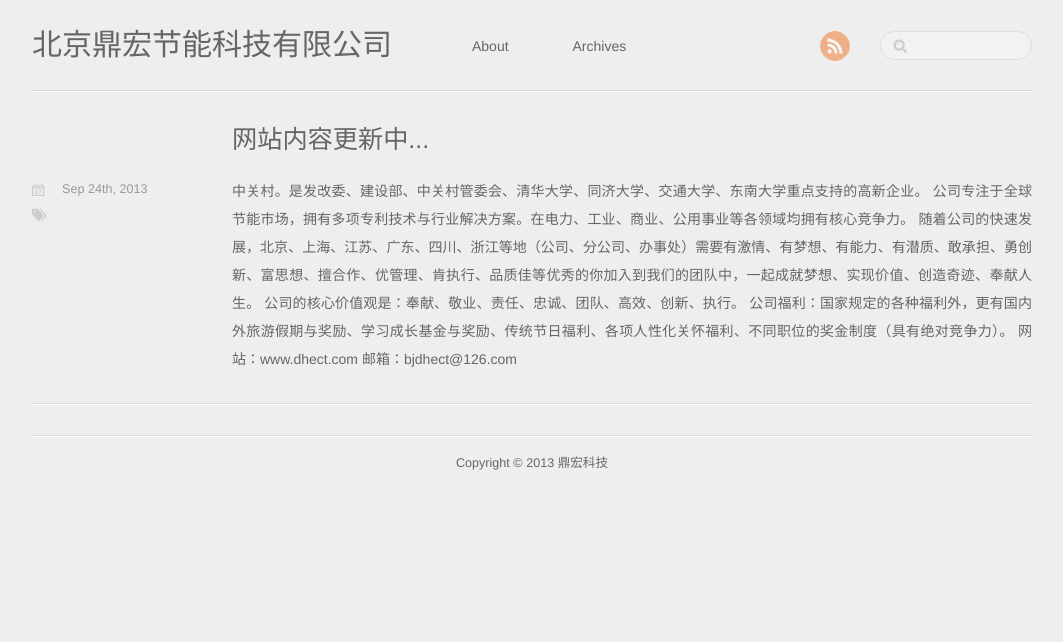
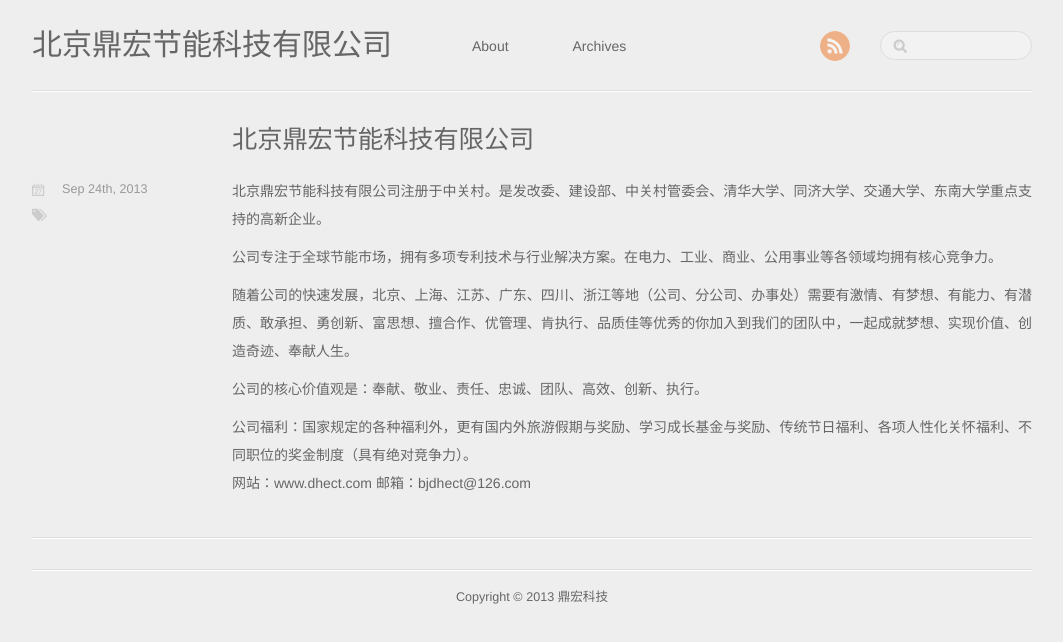
Before and after one commit to SmithWang/smithwang.github.com, a plain HTML site: page blog/2013/09/24/wang-zhan-zheng-zai-gai-ban-zhong-dot-dot-dot/index.html in a window 1280 px wide. Shown: the whole page, without its empty margins (108-1171 px from the left). Drawn offline with nearby package versions, Linux system fonts and the light colour scheme.

Commit message:
Update index.html
5

```diff
--- a/blog/2013/09/24/wang-zhan-zheng-zai-gai-ban-zhong-dot-dot-dot/index.html
+++ b/blog/2013/09/24/wang-zhan-zheng-zai-gai-ban-zhong-dot-dot-dot/index.html
@@ -2,13 +2,13 @@
 <html>
 <head>
 	<meta charset="utf-8">
-	<title>网站内容更新中。。。 - 北京鼎宏节能科技有限公司</title>
+	<title>北京鼎宏节能科技有限公司</title>
 	<meta name="author" content="鼎宏科技">
 
 
 
 	<meta name="description" content="
-中关村。是发改委、建设部、中关村管委会、清华大学、同济大学、交通大学、东南大学重点支持的高新企业。
+   北京鼎宏节能科技有限公司注册于中关村。是发改委、建设部、中关村管委会、清华大学、同济大学、交通大学、东南大学重点支持的高新企业。
 
    公司专注于全球节能市场，拥有多项专利技术与行业解决方案。在电力、工业、商业、公用事业等各领域均拥有核心竞争力。
 
@@ -87,16 +87,16 @@
 
 
 	<div id="content" class="inner"><article class="post">
-	<h2 class="title">网站内容更新中...</h2>
-	<div class="entry-content"><p>中关村。是发改委、建设部、中关村管委会、清华大学、同济大学、交通大学、东南大学重点支持的高新企业。
+	<h2 class="title">北京鼎宏节能科技有限公司</h2>
+	<div class="entry-content"><p>北京鼎宏节能科技有限公司注册于中关村。是发改委、建设部、中关村管委会、清华大学、同济大学、交通大学、东南大学重点支持的高新企业。</p>
 
-   公司专注于全球节能市场，拥有多项专利技术与行业解决方案。在电力、工业、商业、公用事业等各领域均拥有核心竞争力。
+   <p>公司专注于全球节能市场，拥有多项专利技术与行业解决方案。在电力、工业、商业、公用事业等各领域均拥有核心竞争力。</p>
 
-   随着公司的快速发展，北京、上海、江苏、广东、四川、浙江等地（公司、分公司、办事处）需要有激情、有梦想、有能力、有潜质、敢承担、勇创新、富思想、擅合作、优管理、肯执行、品质佳等优秀的你加入到我们的团队中，一起成就梦想、实现价值、创造奇迹、奉献人生。
+   <p>随着公司的快速发展，北京、上海、江苏、广东、四川、浙江等地（公司、分公司、办事处）需要有激情、有梦想、有能力、有潜质、敢承担、勇创新、富思想、擅合作、优管理、肯执行、品质佳等优秀的你加入到我们的团队中，一起成就梦想、实现价值、创造奇迹、奉献人生。</p>
 
-   公司的核心价值观是：奉献、敬业、责任、忠诚、团队、高效、创新、执行。
+   <p>公司的核心价值观是：奉献、敬业、责任、忠诚、团队、高效、创新、执行。</p>
 
-公司福利：国家规定的各种福利外，更有国内外旅游假期与奖励、学习成长基金与奖励、传统节日福利、各项人性化关怀福利、不同职位的奖金制度（具有绝对竞争力）。
+<p>公司福利：国家规定的各种福利外，更有国内外旅游假期与奖励、学习成长基金与奖励、传统节日福利、各项人性化关怀福利、不同职位的奖金制度（具有绝对竞争力）。</p>
 
    网站：www.dhect.com
 
```
